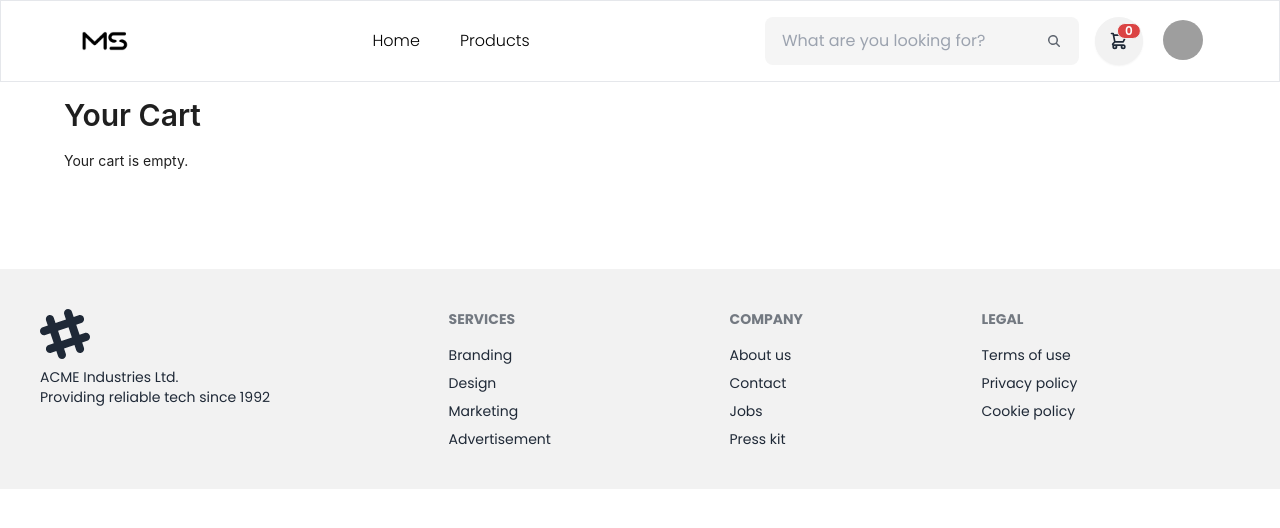
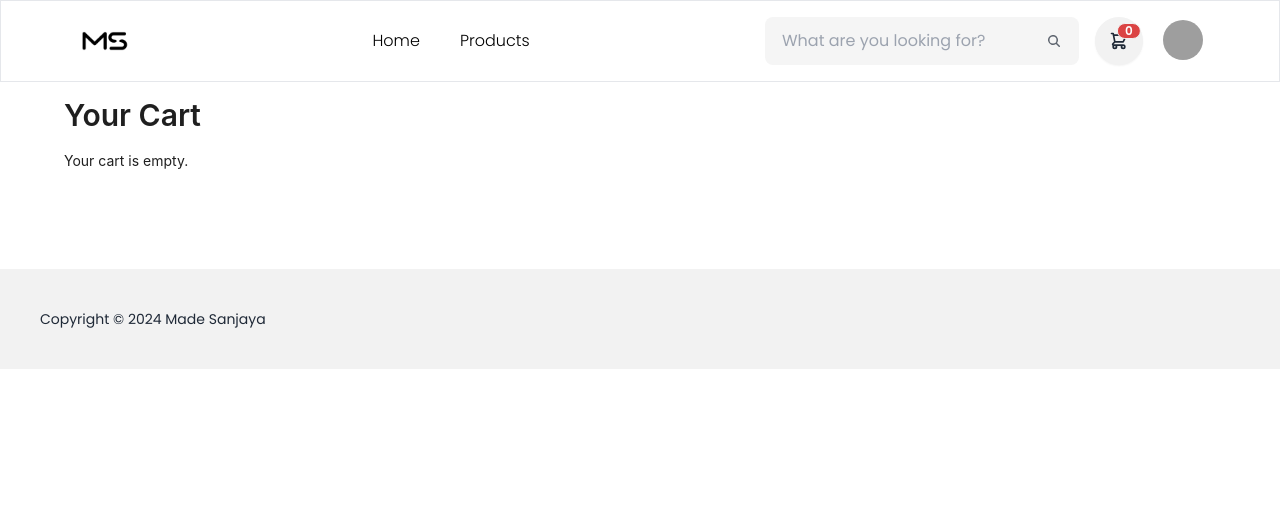
Before and after one commit to MadePutraSanjaya/Application-Cart-Product, a Next.js app: page /cart in a window 1280 px wide. Shown: the top 528 px of the page. Built offline with nearby package versions, Linux system fonts and the light colour scheme; grey boxes are pictures that could not be loaded.

Commit message:
adjustment footer

```diff
--- a/app/products/page.tsx
+++ b/app/products/page.tsx
@@ -3,7 +3,7 @@ import React from 'react'
 
 const Product = () => {
   return (
-    <div>
+    <div className='relative px-6 py-10 mx-auto sm:px-16 sm:py-24 max-w-7xl overflow-x-hidden'>
       <ProductsPage />
     </div>
   )
--- a/components/Footer/index.tsx
+++ b/components/Footer/index.tsx
@@ -1,32 +1,11 @@
-import React from 'react'
+import React, { ReactNode } from 'react'
 
 const Index = () => {
+  const year: number = new Date().getFullYear();
+
   return (
-    <footer className="footer p-10 bg-base-200 text-base-content">
-  <aside>
-    <svg width="50" height="50" viewBox="0 0 24 24" xmlns="http://www.w3.org/2000/svg" fillRule="evenodd" clipRule="evenodd" className="fill-current"><path d="M22.672 15.226l-2.432.811.841 2.515c.33 1.019-.209 2.127-1.23 2.456-1.15.325-2.148-.321-2.463-1.226l-.84-2.518-5.013 1.677.84 2.517c.391 1.203-.434 2.542-1.831 2.542-.88 0-1.601-.564-1.86-1.314l-.842-2.516-2.431.809c-1.135.328-2.145-.317-2.463-1.229-.329-1.018.211-2.127 1.231-2.456l2.432-.809-1.621-4.823-2.432.808c-1.355.384-2.558-.59-2.558-1.839 0-.817.509-1.582 1.327-1.846l2.433-.809-.842-2.515c-.33-1.02.211-2.129 1.232-2.458 1.02-.329 2.13.209 2.461 1.229l.842 2.515 5.011-1.677-.839-2.517c-.403-1.238.484-2.553 1.843-2.553.819 0 1.585.509 1.85 1.326l.841 2.517 2.431-.81c1.02-.33 2.131.211 2.461 1.229.332 1.018-.21 2.126-1.23 2.456l-2.433.809 1.622 4.823 2.433-.809c1.242-.401 2.557.484 2.557 1.838 0 .819-.51 1.583-1.328 1.847m-8.992-6.428l-5.01 1.675 1.619 4.828 5.011-1.674-1.62-4.829z"></path></svg>
-    <p>ACME Industries Ltd.<br/>Providing reliable tech since 1992</p>
-  </aside>
-  <nav>
-    <h6 className="footer-title">Services</h6>
-    <a className="link link-hover">Branding</a>
-    <a className="link link-hover">Design</a>
-    <a className="link link-hover">Marketing</a>
-    <a className="link link-hover">Advertisement</a>
-  </nav>
-  <nav>
-    <h6 className="footer-title">Company</h6>
-    <a className="link link-hover">About us</a>
-    <a className="link link-hover">Contact</a>
-    <a className="link link-hover">Jobs</a>
-    <a className="link link-hover">Press kit</a>
-  </nav>
-  <nav>
-    <h6 className="footer-title">Legal</h6>
-    <a className="link link-hover">Terms of use</a>
-    <a className="link link-hover">Privacy policy</a>
-    <a className="link link-hover">Cookie policy</a>
-  </nav>
+    <footer className="footer p-10 bg-base-200 text-base-content relative bottom-0 left-0">
+      Copyright © {year} Made Sanjaya
 </footer>
   )
 }
--- a/components/ProductTable/columns.ts
+++ /dev/null
@@ -1,30 +0,0 @@
-import IProduct from "@/types/products.type";
-import { ColumnDefBase } from "@tanstack/react-table";
-
-interface ColumnDefWithAccessor<TData> extends ColumnDefBase<TData> {
-  accessor: keyof TData;
-  header: string;
-}
-
-export const columns: ColumnDefWithAccessor<IProduct>[] = [
-  {
-    header: "ID",
-    accessor: "id",
-  },
-  {
-    header: "Name Product",
-    accessor: "title",
-  },
-  {
-    header: "Price",
-    accessor: "price",
-  },
-  {
-    header: "Description",
-    accessor: "description",
-  },
-  {
-    header: "Image",
-    accessor: "images",
-  },
-];
--- a/components/ProductTable/index.tsx
+++ /dev/null
@@ -1,9 +0,0 @@
-import React from 'react'
-
-const Index = () => {
-  return (
-    <div>Index</div>
-  )
-}
-
-export default Index
```
